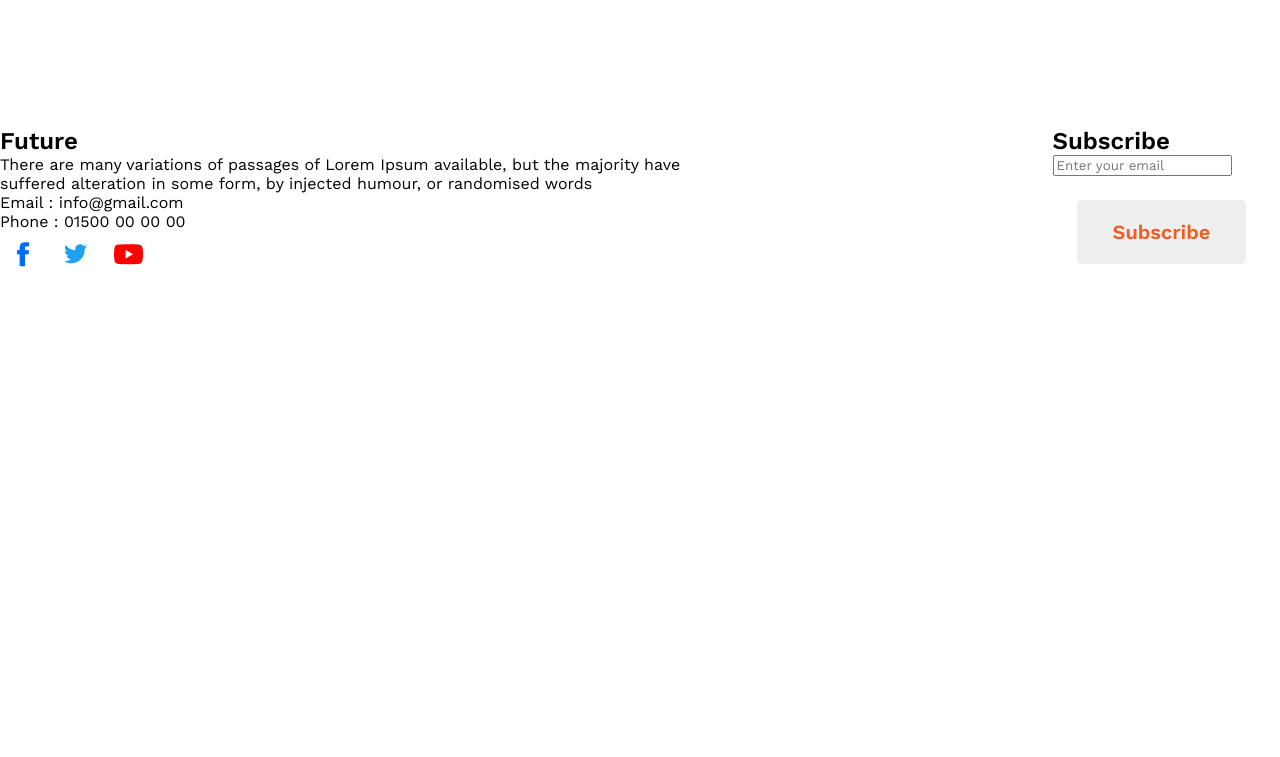
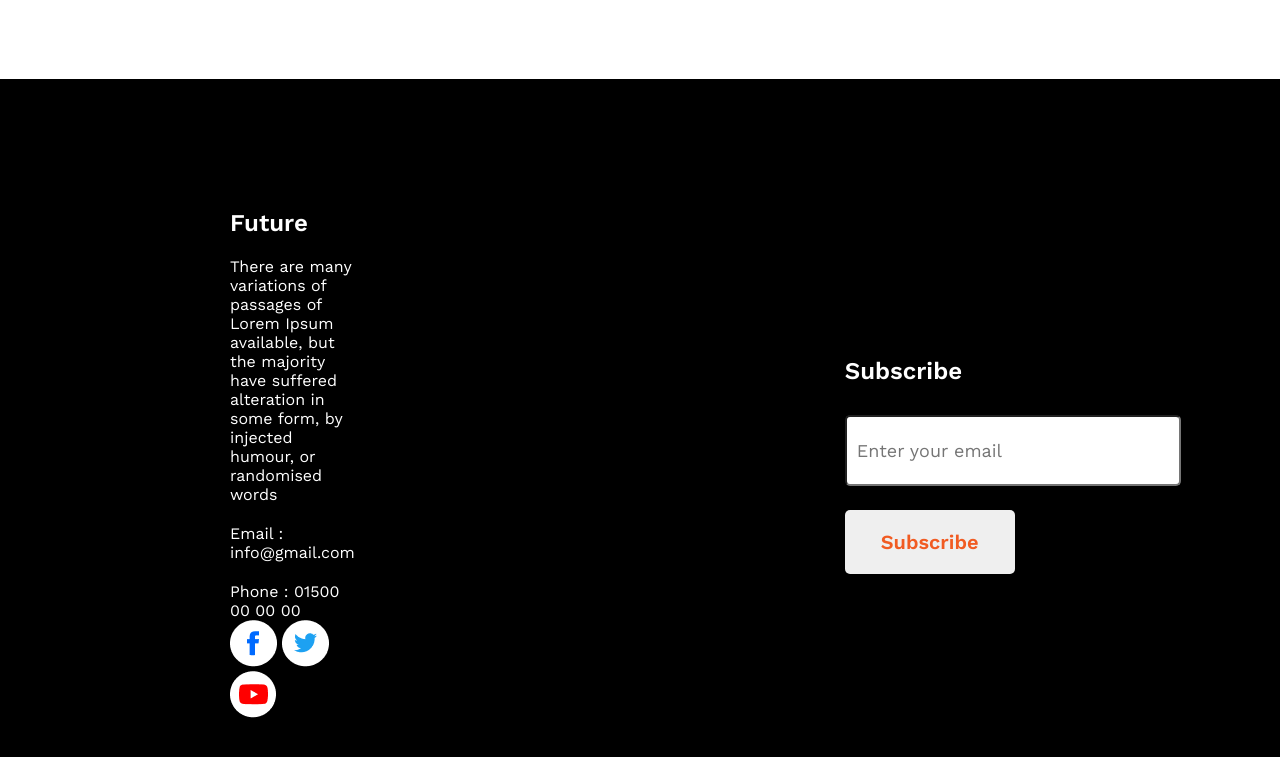
Before and after one commit to Toriqul-Nuralom/new-year-new-me, a plain HTML site: page index.html in a window 1280 px wide. Shown: the part 3172-3929 px from the top of the page. Before the commit the page ends 3460 px from the top, so only its background shows below. Drawn offline with nearby package versions, Linux system fonts and the light colour scheme.

Commit message:
finished

```diff
--- a/index.html
+++ b/index.html
@@ -90,7 +90,9 @@
             <div class="Future-contener">
                 <h2>Subscribe</h2>
                 <input type="email" name="" id="" placeholder="Enter your email">
-                <button class="btn-primery">Subscribe</button>
+                <div>
+                    <button class="btn-primery">Subscribe</button>
+                </div>
             </div>
         </section>
     </footer>
--- a/styles/style.css
+++ b/styles/style.css
@@ -121,7 +121,7 @@
 .btn-primery {
     font-size: 20px;
     font-weight: 600;
-    margin: 24px;
+    margin-top: 24px;
     padding: 20px 36px;
     border: 0;
     border-radius: 5px;
@@ -130,7 +130,30 @@
 
 /* Future section styles */
 .Future {
-    /* background-color: black; */
+    background-color: black;
     display: flex;
-    gap: 330px;
+    gap: 30px;
+    align-items: center;
 }
+
+.Future-contener {
+    margin: 130px 230px;
+    color: white;
+}
+
+.Future-contener p {
+    margin-top: 20px;
+}
+
+.Future-contener a {
+    gap: 10px;
+}
+
+input {
+    font-size: 18px;
+    padding-left: 10px;
+    margin-top: 30px;
+    border-radius: 5px;
+    width: 320px;
+    height: 65px;
+}
```
